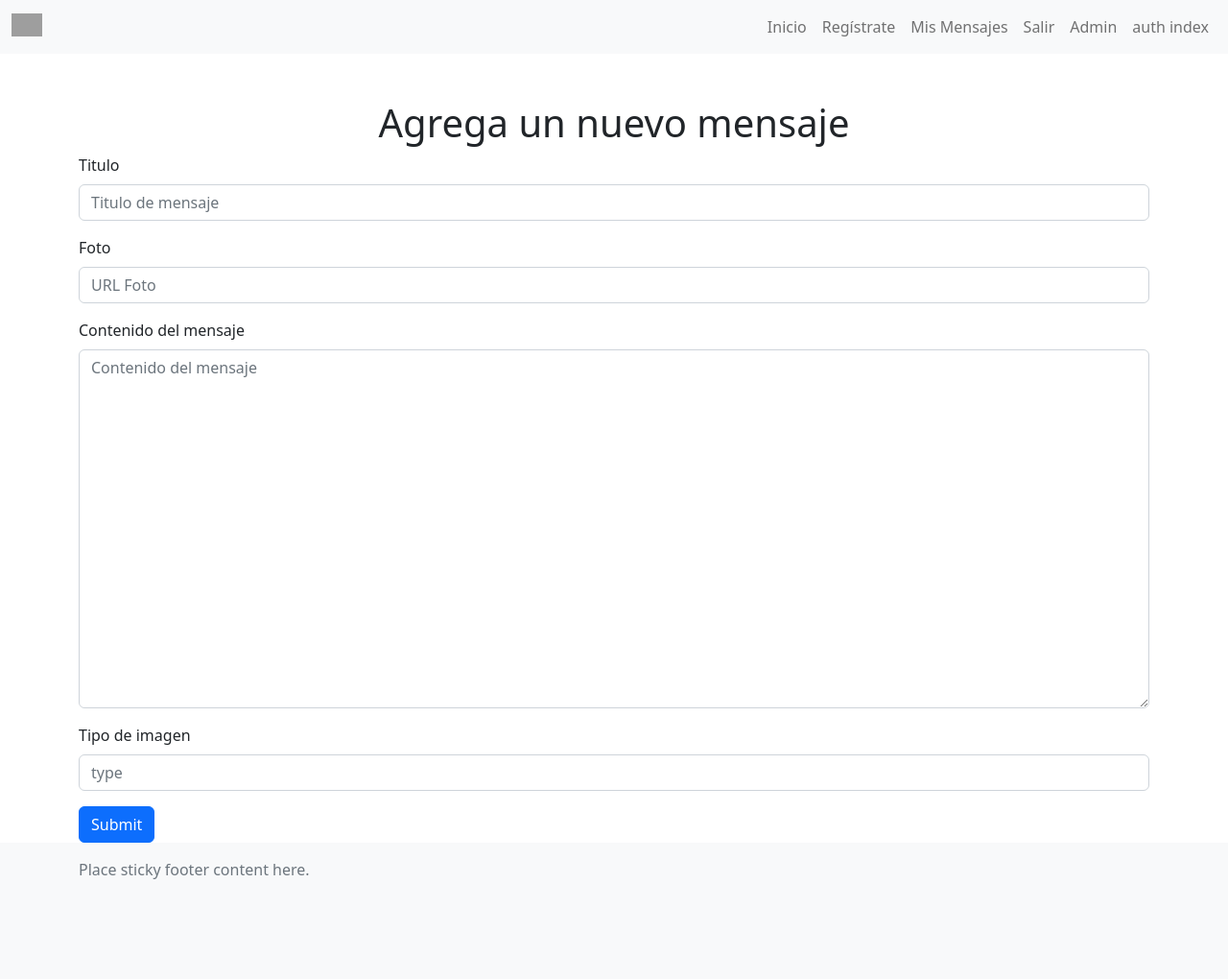
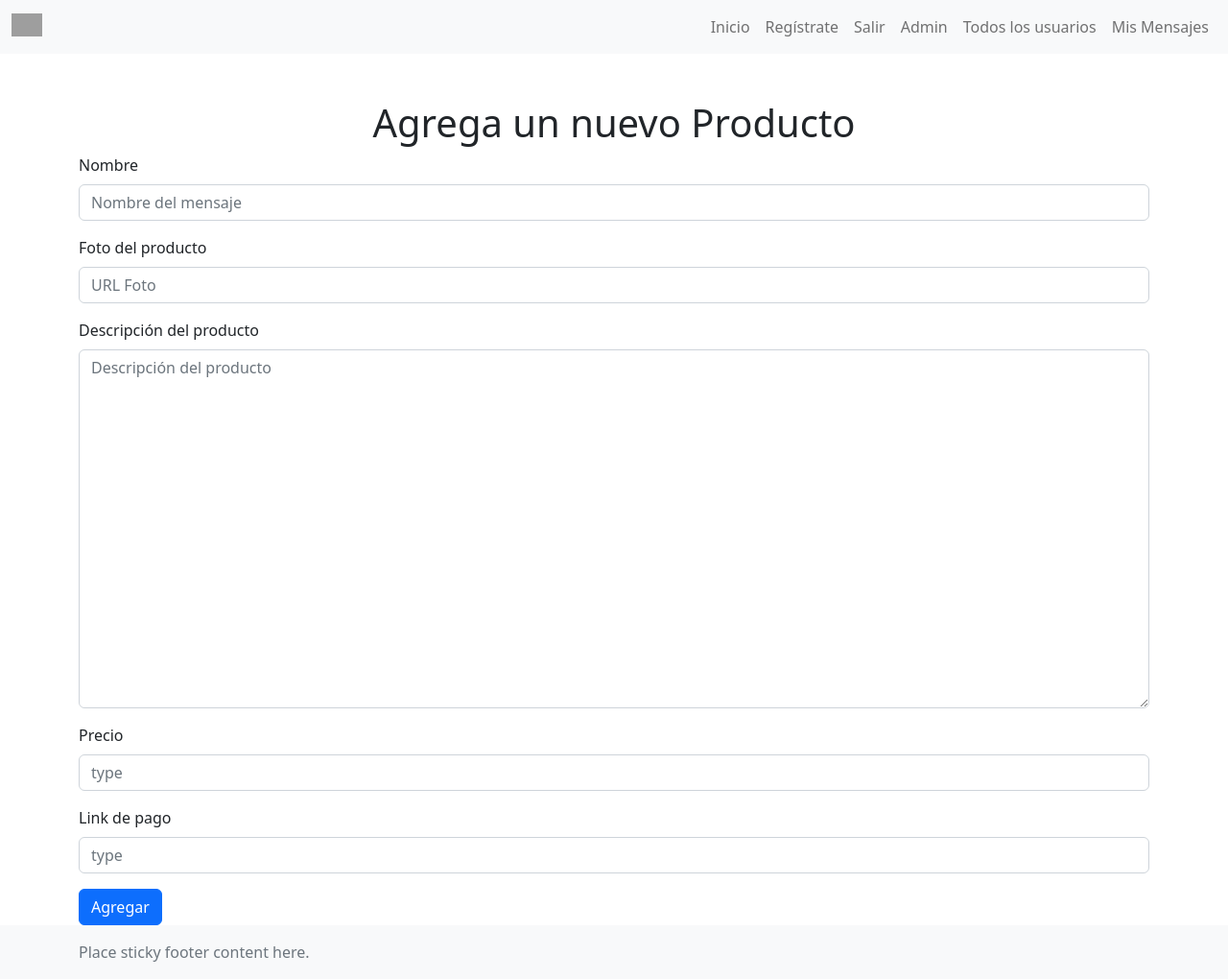
Before and after one commit to Nicomuga/flask_bootstrap, a Flask app: page /messages/create in a window 1280 px wide. Shown: the whole page at 96% size. Before the commit the page ends 916 px from the top, so only its background shows below. Run offline with Flask 2, Linux system fonts and the light colour scheme; the visitor is signed in with stand-in values (Sample User, id 1); data comes from the database, SQL or seed files in the repository; grey boxes are pictures that could not be loaded.

Commit message:
link y prices

```diff
--- a/app/main/routes.py
+++ b/app/main/routes.py
@@ -7,7 +7,7 @@ from flask_login import login_required, current_user
 
 @bp.route('/')
 def index():
-    messages = Message.query.all()
+    messages = Message.query.order_by('id').all()
     return render_template('index.html', messages = messages )
 
 
--- a/app/messages/routes.py
+++ b/app/messages/routes.py
@@ -9,10 +9,6 @@ from flask_login import login_required, current_user
 @bp.route('/')
 @login_required
 def index():
-  '''m_user_id = User.query.filter_by(username = str(current_user)).first()
-  print(m_user_id)'''
-
-  print(current_user)
   messages = Message.query.filter_by(user = current_user).all()
   return render_template('messages/index.html', messages = messages)
 
@@ -25,15 +21,18 @@ def create():
     title = request.form['title']
     content = request.form['content']
     picture = request.form['picture']
-    type_of = request.form['type_of']
+    price = request.form['price']
+    link = request.form['link']
     if not title:
       flash('el titulo es requerido')
     elif not content:
       flash('el contenido es requerido')
-    elif not type_of:
-      flash('el tipo es requerido')
+    elif not price:
+      flash('el precio es requerido')
+    elif not link:
+      flash('el link es requerido')
     else:
-      message = Message(title = title , content = content, picture = picture, user = current_user, type_of = type_of)
+      message = Message(title = title , content = content, picture = picture, user = current_user, price = price, link = link)
       db.session.add(message)
       db.session.commit()
       return redirect(url_for('messages.index'))
@@ -59,6 +58,9 @@ def update(id):
       message.title = request.form['title']
       message.picture = request.form['picture']
       message.content = request.form['content']
+      message.price = reques.form['price']
+      message.link = reques.form['link']
+
       if len(message.title) > 0 or len(message.content) > 0:
         db.session.commit()
         return redirect(url_for('messages.index'))
--- a/app/models/message.py
+++ b/app/models/message.py
@@ -7,7 +7,8 @@ class Message(db.Model):
   title = db.Column(db.String(128), nullable=False)
   content = db.Column(db.Text, nullable=False)
   picture = db.Column(db.String(300))
-  type_of = db.Column(db.String(20), nullable=False)
+  price = db.Column(db.Integer)
+  link = db.Column(db.String(100))
 
   #Stablish the relation between table messages and users, between model user and model message
   user_id = db.Column(db.Integer, db.ForeignKey('users.id'))
--- a/app/templates/includes/navbar.html
+++ b/app/templates/includes/navbar.html
@@ -16,9 +16,7 @@
         <li class="nav-item">
           <a href="{{url_for('auth.register')}}" class="nav-link">Regístrate</a>
         </li>
-        <li class="nav-item">
-          <a class="nav-link" aria-current="page" href="{{ url_for('messages.index') }}">Mis Mensajes</a>
-        </li>
+
         {% if current_user.is_authenticated %}
         <li class="nav-item">
           <a class="nav-link" aria-current="page" href="{{ url_for('auth.logout') }}">Salir</a>
@@ -28,7 +26,10 @@
           <a class="nav-link" aria-current="page" href="{{ url_for('admin.index') }}">Admin</a>
         </li>
         <li class="nav-item">
-          <a href="{{url_for('auth.index')}}" class="nav-link">auth index</a>
+          <a href="{{url_for('auth.index')}}" class="nav-link">Todos los usuarios</a>
+        </li>
+        <li class="nav-item">
+          <a class="nav-link" aria-current="page" href="{{ url_for('messages.index') }}">Mis Mensajes</a>
         </li>
           {% endif %}
         {% else %}
--- a/app/templates/messages/create.html
+++ b/app/templates/messages/create.html
@@ -3,36 +3,42 @@
 {% block title %} User page {% endblock %}
 
 {% block body %}
-  <h1 class="text-center" >Agrega un nuevo mensaje</h1>
+  <h1 class="text-center" >Agrega un nuevo Producto</h1>
     <form method="post">
         <div class="mb-3">
-            <label for="title" class="form-label">Titulo</label>
+            <label for="title" class="form-label">Nombre</label>
             <input type="text" name="title" id="title"
-            placeholder="Titulo de mensaje"
+            placeholder="Nombre del mensaje"
             value="{{ request.form['title'] }}" class="form-control"></input>
         </div>
 
         <div class="mb-3">
-            <label for="picture" class="form-label">Foto</label>
+            <label for="picture" class="form-label">Foto del producto</label>
             <input type="text" name="picture" id="picture" placeholder="URL Foto"
             value="{{ request.form['picture'] }}" class="form-control"></input>
         </div>
 
         <div class="mb-3">
-            <label for="content" class="form-label">Contenido del mensaje</label>
+            <label for="content" class="form-label">Descripción del producto</label>
             <textarea name="content" id = content
-            placeholder="Contenido del mensaje"
+            placeholder="Descripción del producto"
             rows="15"
             cols="60"
             class="form-control">{{ request.form['content'] }}</textarea>
         </div>
 
         <div class="mb-3">
-            <label for="type_of" class="form-label">Tipo de imagen </label>
-            <input type="text" name="type_of" id="type_of" placeholder="type"
-            value="{{ request.form['type_of'] }}" class="form-control"></input>
+            <label for="price" class="form-label">Precio </label>
+            <input type="text" name="price" id="price" placeholder="type"
+            value="{{ request.form['price'] }}" class="form-control"></input>
         </div>
 
-        <button type="submit" class="btn btn-primary">Submit</button>
+        <div class="mb-3">
+            <label for="link" class="form-label">Link de pago </label>
+            <input type="text" name="link" id="link" placeholder="type"
+            value="{{ request.form['link'] }}" class="form-control"></input>
+        </div>
+
+        <button type="submit" class="btn btn-primary">Agregar</button>
     </form>
 {% endblock %}
```
Also changed, not shown: app/templates/index.html (+7 -5 lines), app/templates/messages/index.html (+7 -0 lines), app/templates/messages/update.html (+15 -5 lines), migrations/versions/cd8103975387_borra_type_of_y_agrega_price_y_link.py (added, +36 -0 lines).
